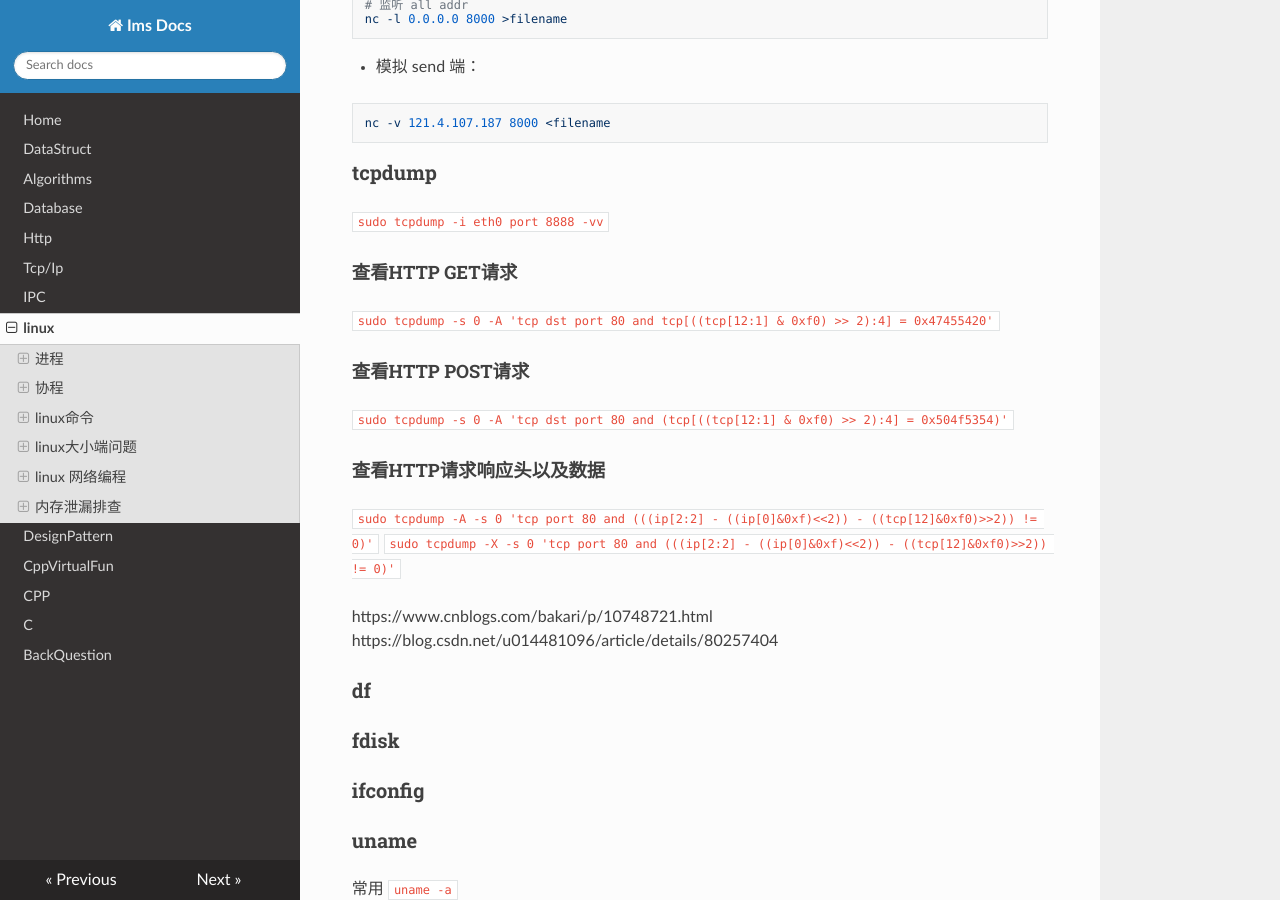
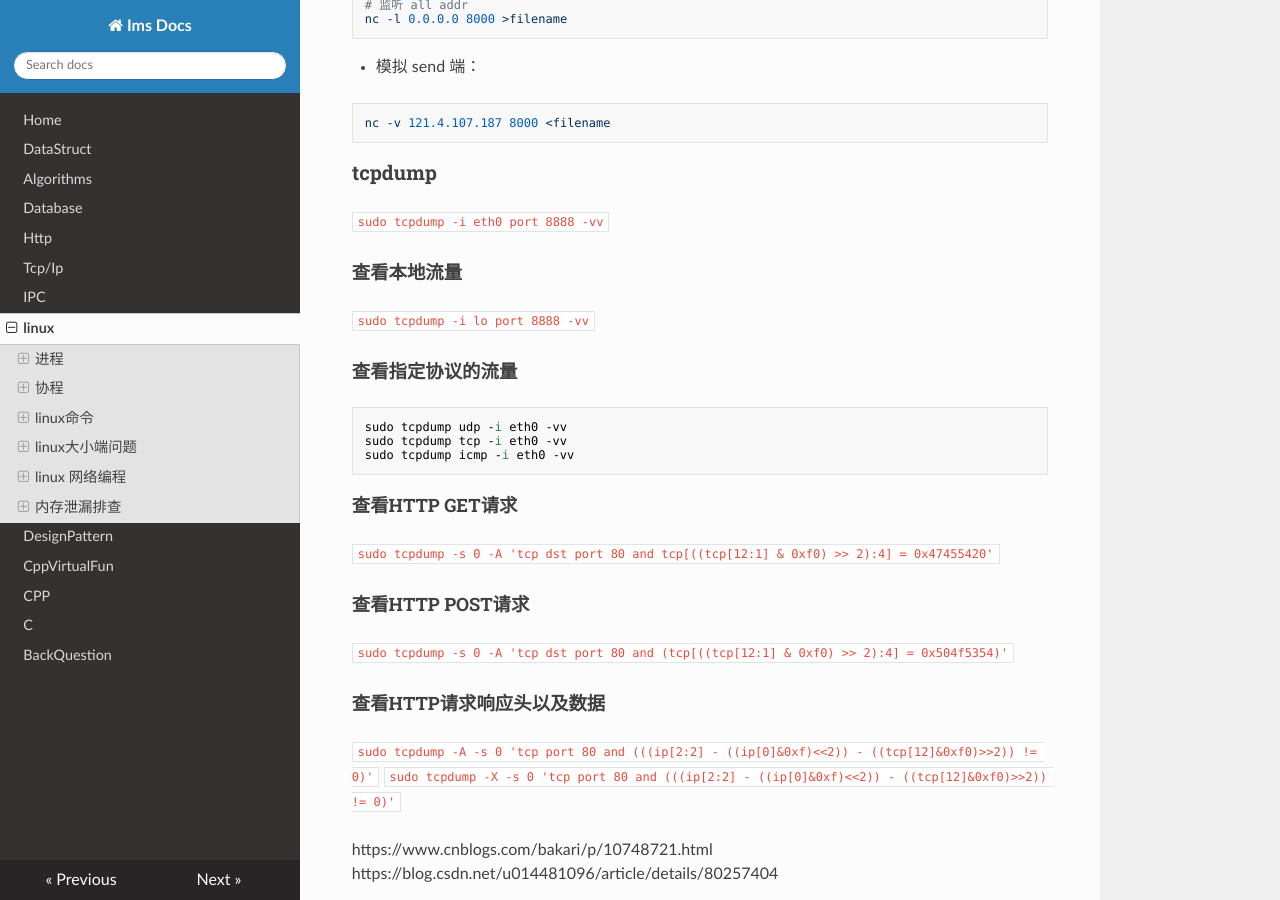
Before and after one commit to ims0/mkdocs, an MkDocs documentation site: the page built from docs/linux.md, in a window 1280 px wide and 900 px high, scrolled down 6680 px. Built offline with MkDocs 1.6.1, drawn with Linux system fonts in a browser that asks for light colours; nearby versions of some CDN libraries; some of the changed text lies outside the part shown.

````diff
--- a/docs/linux.md
+++ b/docs/linux.md
@@ -41,7 +41,7 @@
 * 第三种：利用C语言语法switch-case的奇淫技巧来实现（Protothreads)
 * 第四种：利用了 C 语言的 setjmp 和 longjmp（ [一种协程的 C/C++ 实现](https://www.cnblogs.com/Pony279/p/3903048.html),要求函数里面使用 static local 的变量来保存协程内部的数据）
 
-### 使用ucontext来实现简单的协程库
+### 使用glibc 中的ucontext来实现简单的协程库
 利用ucontext提供的四个函数getcontext(),setcontext(),makecontext(),swapcontext()可以在一个进程中实现用户级的线程切换。
 
  本节我们先来看ucontext实现的一个简单的例子：
@@ -79,13 +79,13 @@
 
 mcontext_t类型与机器相关，并且不透明.ucontext_t结构体则至少拥有以下几个域:
 ```
-           typedef struct ucontext {
-               struct ucontext *uc_link;
-               sigset_t         uc_sigmask;
-               stack_t          uc_stack;
-               mcontext_t       uc_mcontext;
-               ...
-           } ucontext_t;
+   typedef struct ucontext {
+       struct ucontext *uc_link;
+       sigset_t         uc_sigmask;
+       stack_t          uc_stack;
+       mcontext_t       uc_mcontext;
+       ...
+   } ucontext_t;
 ```
  当当前上下文(如使用makecontext创建的上下文）运行终止时系统会恢复uc_link指向的上下文；uc_sigmask为该上下文中的阻塞信号集合；uc_stack为该上下文中使用的栈；uc_mcontext保存的上下文的特定机器表示，包括调用线程的特定寄存器等。
 
@@ -288,6 +288,17 @@
 
 ` sudo tcpdump -i eth0 port 8888 -vv `
 
+#### 查看本地流量
+
+` sudo tcpdump -i lo port 8888 -vv `
+
+#### 查看指定协议的流量
+
+```
+sudo tcpdump udp -i eth0 -vv
+sudo tcpdump tcp -i eth0 -vv
+sudo tcpdump icmp -i eth0 -vv
+```
 
 #### 查看HTTP GET请求
 `sudo tcpdump -s 0 -A 'tcp dst port 80 and tcp[((tcp[12:1] & 0xf0) >> 2):4] = 0x47455420'`
````
Also changed, not shown: docs/index.md (+2 -0 lines), 2 other files.
